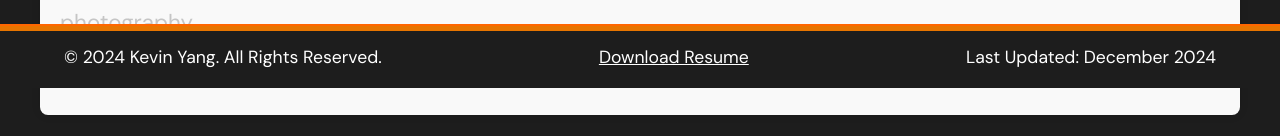
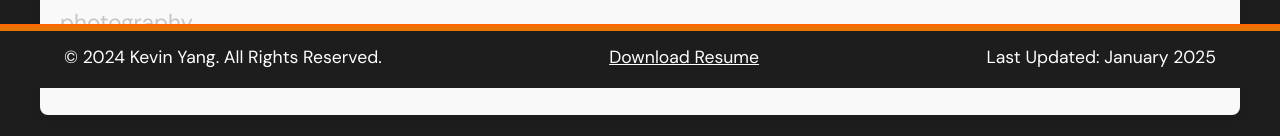
Before and after one commit to kyang1040/MyWebsite, a React (Create React App) app in the folder react/: page / in a window 1280 px wide. Shown: the part 712-848 px from the top of the page. Built offline with nearby package versions, Linux system fonts and the light colour scheme.

Commit message:
Update most recently updated tab in footer

```diff
--- a/react/src/Components/Footer.js
+++ b/react/src/Components/Footer.js
@@ -14,7 +14,7 @@ const Footer = () => {
             Download Resume
           </a>
         </p>
-        <p>Last Updated: December 2024</p>
+        <p>Last Updated: January 2025</p>
       </div>
     </footer>
   );
```
